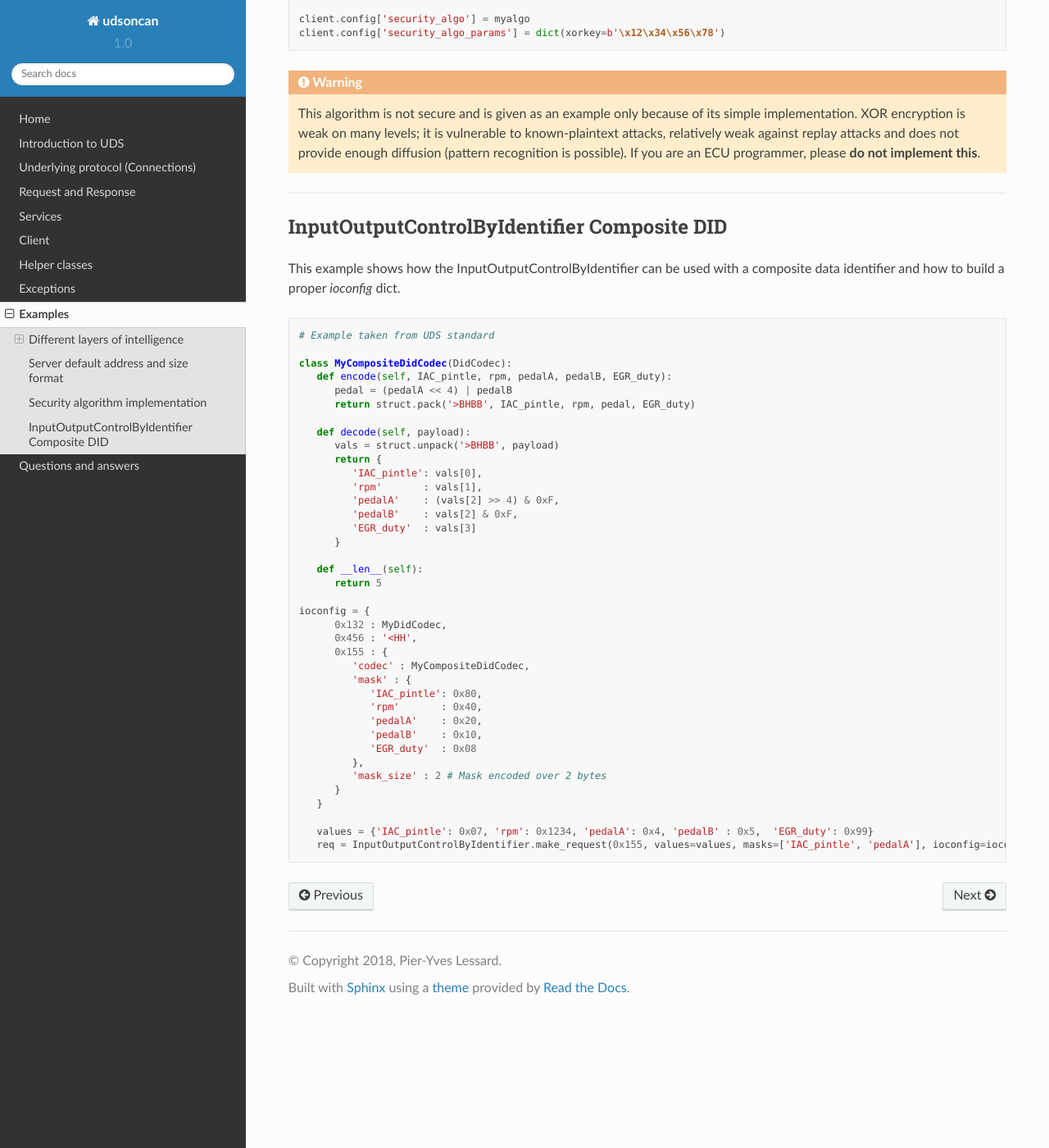
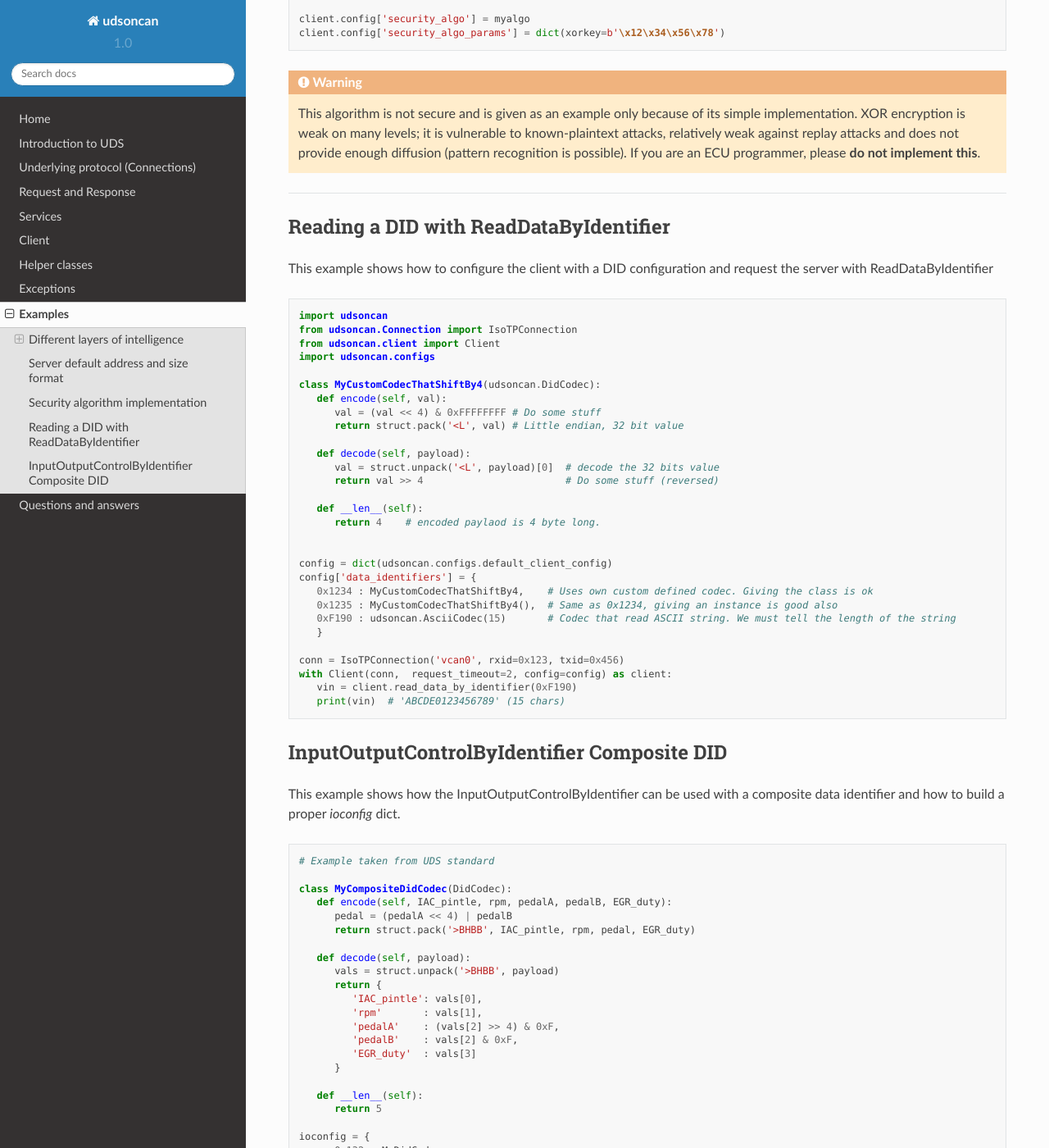
Before and after one commit to pylessard/python-udsoncan, a Sphinx documentation site: the page built from doc/source/udsoncan/examples.rst, in a window 1280 px wide and 1400 px high, scrolled down 1807 px. Shown: the whole window at 82% size. Built offline with Sphinx 7.4.7 and the Read the Docs theme 2.0.0, drawn with Linux system fonts in a browser that asks for light colours.

Commit message:
Added an example about how to read a DID

```diff
--- a/doc/source/udsoncan/examples.rst
+++ b/doc/source/udsoncan/examples.rst
@@ -109,6 +109,49 @@ Security algorithm implementation
 
 -----
 
+
+
+.. _reading_a_did:
+
+Reading a DID with ReadDataByIdentifier
+---------------------------------------
+
+This example shows how to configure the client with a DID configuration and request the server with ReadDataByIdentifier
+
+.. code-block:: python
+
+   import udsoncan
+   from udsoncan.Connection import IsoTPConnection
+   from udsoncan.client import Client
+   import udsoncan.configs
+
+   class MyCustomCodecThatShiftBy4(udsoncan.DidCodec):
+      def encode(self, val):
+         val = (val << 4) & 0xFFFFFFFF # Do some stuff
+         return struct.pack('<L', val) # Little endian, 32 bit value
+
+      def decode(self, payload):
+         val = struct.unpack('<L', payload)[0]  # decode the 32 bits value
+         return val >> 4                        # Do some stuff (reversed)
+
+      def __len__(self):
+         return 4    # encoded paylaod is 4 byte long.
+
+
+   config = dict(udsoncan.configs.default_client_config)
+   config['data_identifiers'] = {
+      0x1234 : MyCustomCodecThatShiftBy4,    # Uses own custom defined codec. Giving the class is ok
+      0x1235 : MyCustomCodecThatShiftBy4(),  # Same as 0x1234, giving an instance is good also
+      0xF190 : udsoncan.AsciiCodec(15)       # Codec that read ASCII string. We must tell the length of the string
+      }
+
+   conn = IsoTPConnection('vcan0', rxid=0x123, txid=0x456)
+   with Client(conn,  request_timeout=2, config=config) as client:
+      vin = client.read_data_by_identifier(0xF190)
+      print(vin)  # 'ABCDE0123456789' (15 chars)
+
+
+
 .. _iocontrol_composite_did:
 
 InputOutputControlByIdentifier Composite DID
```
Also changed, not shown: 1 other file.
